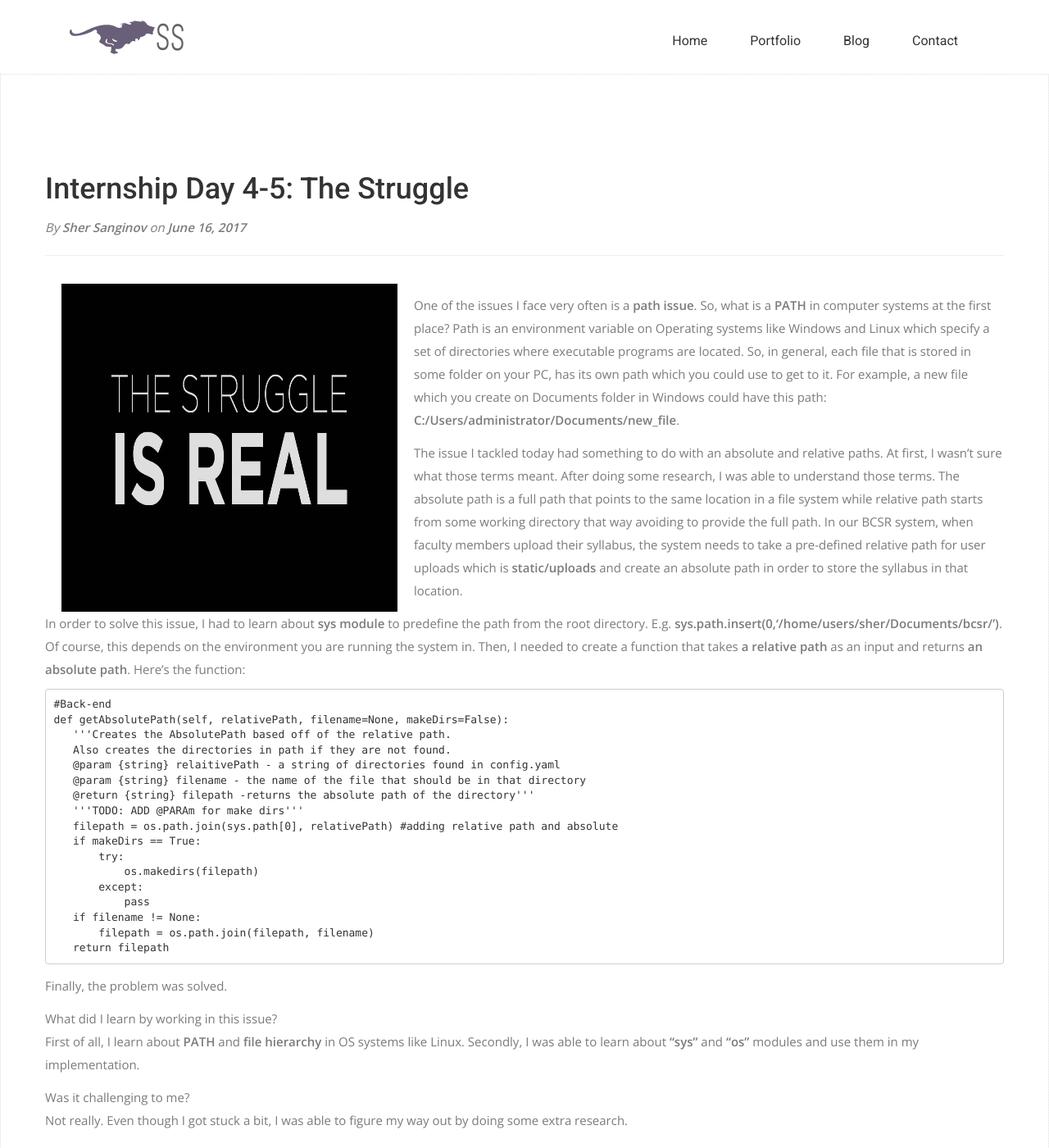
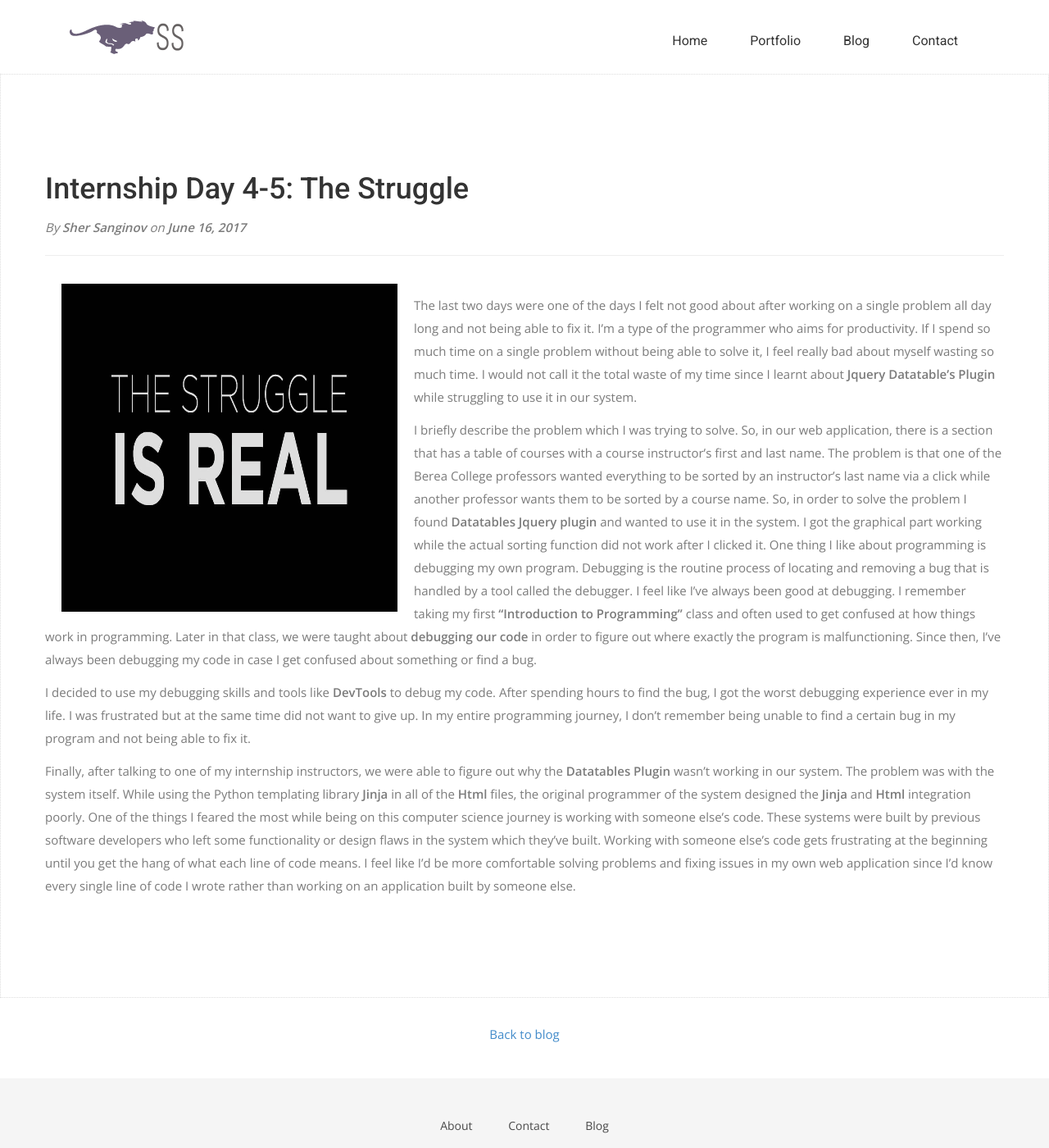
Before and after one commit to sanginovs/personal-website, a Jekyll site: the page built from _posts/2017-06-16-the-struggle.md, in a window 1280 px wide and 1400 px high. Shown: the whole window at 82% size. Built offline with Jekyll 4.4.1, drawn with Linux system fonts in a browser that asks for light colours; nearby versions of some CDN libraries; some web fonts are replaced; some of the changed text lies outside the part shown.

Commit message:
one blog is added

````diff
--- a/_posts/2017-06-16-the-struggle.md
+++ b/_posts/2017-06-16-the-struggle.md
@@ -7,37 +7,10 @@ author: "Sher Sanginov"
 
 <img class="img-responsive" src="/assets/img/intern4.jpg" alt="Drawing" style="width: 450px; height: 400px; display: block; float:left; ">
 
-One of the issues I face very often is a **path issue**. So, what is a **PATH** in computer systems at the first place? Path is an environment variable on Operating systems like Windows and Linux which specify a set of directories where executable programs are located. So, in general, each file that is stored in some folder on your PC, has its own path which you could use to get to it. For example, a new file which you create on Documents folder in Windows could have this path: **C:/Users/administrator/Documents/new_file**.
+The last two days were one of the days I felt not good about after working on a single problem all day long and not being able to fix it. I'm a type of the programmer who aims for productivity. If I spend so much time on a single problem without being able to solve it, I feel really bad about myself wasting so much time. I would not call it the total waste of my time since I learnt about **Jquery Datatable's Plugin** while struggling to use it in our system.
 
-The issue I tackled today had something to do with an absolute and relative paths. At first, I wasn't sure what those terms meant. After doing some research, I was able to understand those terms. The absolute path is a full path that points to the same location in a file system while relative path starts from some working directory that way avoiding to provide the full path. In our BCSR system, when faculty members upload their syllabus, the system needs to take a pre-defined relative path for user uploads which is **static/uploads** and create an absolute path in order to store the syllabus in that location.
+I briefly describe the problem which I was trying to solve. So, in our web application, there is a section that has a table of courses with a course instructor's first and last name. The problem is that one of the Berea College professors wanted everything to be sorted by an instructor's last name via a click while another professor wants them to be sorted by a course name. So, in order to solve the problem I found **Datatables Jquery plugin** and wanted to use it in the system. I got the graphical part working while the actual sorting function did not work after I clicked it. One thing I like about programming is debugging my own program. Debugging is the routine  process of locating and removing a bug that is handled by a tool called the debugger. I feel like I've always been good at debugging. I remember taking my first **"Introduction to Programming"** class and often used to get confused at how things work in programming. Later in that class, we were taught about **debugging our code** in order to figure out where exactly the program is malfunctioning. Since then, I've always been debugging my code in case I get confused about something or find a bug.
 
-In order to solve this issue, I had to learn about **sys module** to predefine the path from the root directory. E.g. **sys.path.insert(0,‘/home/users/sher/Documents/bcsr/’)**. Of course, this depends on the environment you are running the system in. Then, I needed to create a function that takes **a relative path** as an input and returns **an absolute path**. Here's the function:
-```
-#Back-end
-def getAbsolutePath(self, relativePath, filename=None, makeDirs=False):
-   '''Creates the AbsolutePath based off of the relative path.
-   Also creates the directories in path if they are not found.
-   @param {string} relaitivePath - a string of directories found in config.yaml
-   @param {string} filename - the name of the file that should be in that directory
-   @return {string} filepath -returns the absolute path of the directory'''
-   '''TODO: ADD @PARAm for make dirs'''
-   filepath = os.path.join(sys.path[0], relativePath) #adding relative path and absolute
-   if makeDirs == True:
-       try:
-           os.makedirs(filepath)
-       except:
-           pass
-   if filename != None:
-       filepath = os.path.join(filepath, filename)
-   return filepath
-```
-Finally, the problem was solved.
+I decided to use my debugging skills and tools like **DevTools** to debug my code. After spending hours to find the bug, I got the worst debugging experience ever in my life. I was frustrated but at the same time did not want to give up. In my entire programming journey, I don't remember being unable to find a certain bug in my program and not being able to fix it.
 
-What did I learn by working in this issue?
-<br>First of all, I learn about **PATH** and **file hierarchy** in OS systems like Linux. Secondly, I was able to learn about **"sys"** and **"os"** modules and use them in my implementation.
-
-Was it challenging to me?<br>
-Not really. Even though I got stuck a bit, I was able to figure my way out by doing some extra research.
-
-How do I value my effort for the first three day of the internship?<br>
-I am working hard and learning a lot of new things. While in the process of getting familiar with our systems, I'm also working on building my own web application using the same design in order to get a better grasp of the whole system design and implementation.
+Finally, after talking to one of my internship instructors, we were able to figure out why the **Datatables Plugin** wasn't working in our system. The problem was with the system itself. While using the Python templating library **Jinja** in all of the **Html** files, the original programmer of the system designed the **Jinja** and **Html** integration poorly. One of the things I feared the most while being on this computer science journey is working with someone else's code. These systems were built by previous software developers who left some functionality or design flaws in the system which they've built. Working with someone else's code gets frustrating at the beginning until you get the hang of what each line of code means. I feel like I'd be more comfortable solving problems and fixing issues in my own web application since I'd know every single line of code I wrote rather than working on an application built by someone else.
````
